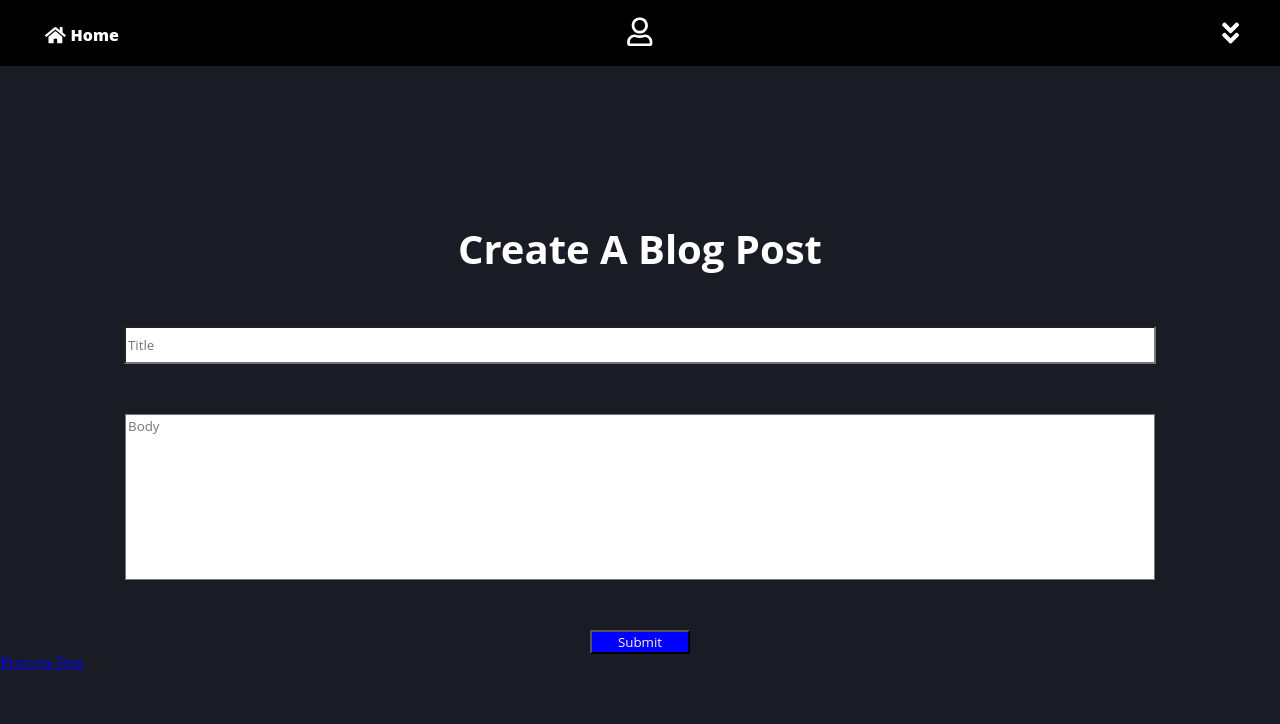
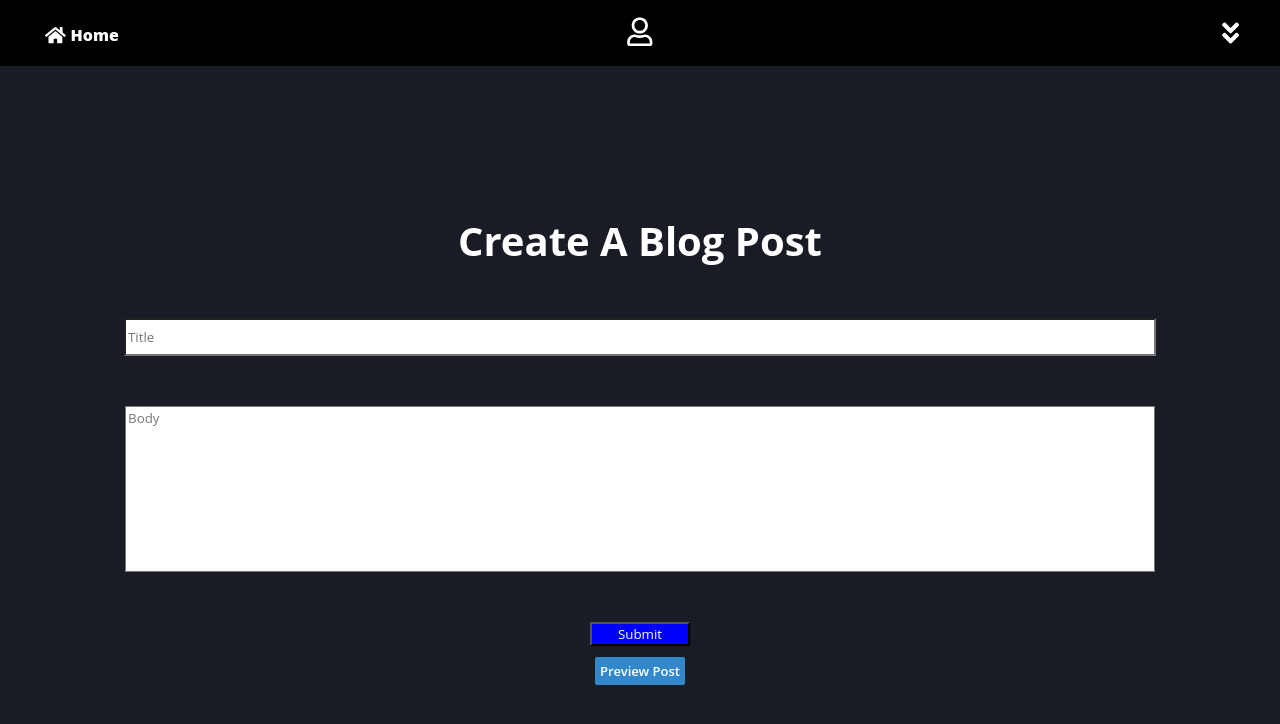
Before and after one commit to alexk9081/my-webpage, a React (Create React App) app: page /data/add-blog in a window 1280 px wide. Shown: the top 724 px of the page. Built offline with nearby package versions, Linux system fonts and the light colour scheme.

Commit message:
Styled posts and pages and added default values

```diff
--- a/src/components/AddBlogPost.jsx
+++ b/src/components/AddBlogPost.jsx
@@ -4,7 +4,7 @@ import { collection, addDoc, Timestamp } from "firebase/firestore";
 import { firestore } from "../firebaseConfig";
 
 function AddBlogPost() {
-    const [title, setTitle, body, setBody, userName, userImg] = useOutletContext();
+    const [title, body, userName, userImg, setTitle, setBody] = useOutletContext();
     const navigate = useNavigate();
 
 
@@ -23,13 +23,13 @@ function AddBlogPost() {
 
 
     return (
-        <div>
+        <div className={classes.blogPostSection}>
             <h1 className={classes.title}>Create A Blog Post</h1>
             <input className={classes.titleInput} onChange={(newTitleInput) => { setTitle(newTitleInput.target.value) }} type="text" placeholder="Title" />
             <textarea className={classes.bodyInput} onChange={(newBodyInput) => { setBody(newBodyInput.target.value) }} type="text" placeholder="Body" />
             <input className={classes.submit} onClick={() => { submitPost() }} type="submit" />
 
-            <Link to='/data/preview-blog'>Preview Post</Link>
+            <Link className={classes.changePage} to='/data/preview-blog'>Preview Post</Link>
         </div>
     )
 }
--- a/src/components/AddBlogPost.module.css
+++ b/src/components/AddBlogPost.module.css
@@ -1,3 +1,7 @@
+.blogPostSection {
+    text-align: center;
+}
+
 .title {
     color: white;
 
@@ -6,7 +10,7 @@
     text-align: center;
 }
 
-.titleInput, .bodyInput, .submit {
+.titleInput, .bodyInput, .submit, .changePage {
     font-family: "Open Sans", sans-serif;
 }
 
@@ -45,7 +49,7 @@
     width: 100px;
 
     display: block;
-    margin: auto;
+    margin: 1rem auto;
 
     background-color: blue;
     color: white;
@@ -54,3 +58,13 @@
 .submit:active {
     filter: brightness(0.85);
 }
+
+.changePage {
+    text-decoration: none;
+    color: white;
+    background-color: #38c;
+    padding: 5px;
+    border-radius: 2px;
+    font-size: small;
+    font-weight: 600;
+}
--- a/src/components/BlogPost.jsx
+++ b/src/components/BlogPost.jsx
@@ -33,7 +33,6 @@ function BlogPost({ title, time, description, userName, userImg }) {
 
     return (
         <div className={classes.post}>
-            <h1 className={classes.postDivider}>•••</h1>
             <h2 className={classes.title}>
                 {title}
             </h2>
@@ -57,7 +56,7 @@ BlogPost.defaultProps = {
 
 BlogPost.propTypes = {
     title: PropTypes.string.isRequired,
-    time: PropTypes.string,
+    time: PropTypes.number,
     description: PropTypes.string.isRequired,
     userName: PropTypes.string.isRequired,
     userImg: PropTypes.string.isRequired
--- a/src/components/PreviewBlogPost.jsx
+++ b/src/components/PreviewBlogPost.jsx
@@ -1,24 +1,22 @@
 import classes from "./PreviewBlogPost.module.css";
 import { useOutletContext, Link } from "react-router-dom";
-import { Timestamp } from "firebase/firestore";
 import BlogPost from "./BlogPost";
 
 function PreviewBlogPost() {
-    const [title, _setTitle, body, _setBody, userName, userImg] = useOutletContext();
+    const [title, body, userName, userImg] = useOutletContext();
 
 
     return (
-        <div>
-            <h1 className={classes.title}>Blog Post Previw</h1>
+        <div className={classes.previewPostSection}>
+            <h1 className={classes.title}>Blog Post Preview</h1>
 
-            <BlogPost title={title}
-                description={body}
-                time={Timestamp.fromDate(new Date()).seconds}
-                userName={userName}
-                userImg={userImg}
+            <BlogPost title={title ? title : "INSERT TITLE"}
+                description={body ? body : "INSERT BODY"}
+                userName={userName ? userName : "Poster"}
+                userImg={userImg ? userImg : "https://lh3.googleusercontent.com/a-/AOh14Gg7yiSuDoCskXTNN_tWYAP-fR2IgnVugU_4IGQ=s96-c"}
             />
 
-            <Link to='/data/add-blog'>Add Post</Link>
+            <Link className={classes.changePage} to='/data/add-blog'>Edit Post</Link>
         </div>
     )
 }
--- a/src/components/PreviewBlogPost.module.css
+++ b/src/components/PreviewBlogPost.module.css
@@ -1,3 +1,7 @@
+.previewPostSection{
+    text-align: center;
+}
+
 .title {
     color: white;
 
@@ -5,3 +9,14 @@
     font-size: 2.5rem;
     text-align: center;
 }
+
+.changePage {
+    font-family: "Open Sans", sans-serif;
+    text-decoration: none;
+    color: white;
+    background-color: #38c;
+    padding: 5px;
+    border-radius: 2px;
+    font-size: small;
+    font-weight: 600;
+}
--- a/src/components/blogPost.module.css
+++ b/src/components/blogPost.module.css
@@ -19,16 +19,6 @@
     border-radius: 8px;
 
     white-space: pre-line;
-}
-
-.postDivider {
-    font-family: 'Courier New', Courier, monospace;
-    text-align: center;
-    font-size: 2rem;
-
-    padding-bottom: 3rem;
-
-    color: gray;
 }
 
 .sectionBreakLine {
--- a/src/pages/AddBlogPostPage.js
+++ b/src/pages/AddBlogPostPage.js
@@ -9,7 +9,7 @@ function AddInfoPage({ userName, userImg}) {
     return (
         <div className={classes.addPostPage}>
             <div className={classes.aligner}>
-                <Outlet context={[title, setTitle, body, setBody, userName, userImg]} />
+                <Outlet context={[title, body, userName, userImg, setTitle, setBody]} />
             </div>
         </div>
     )
--- a/src/pages/homePage.js
+++ b/src/pages/homePage.js
@@ -16,12 +16,15 @@ function HomePage() {
             const querySnapshot = await getDocs(query(blogPostData, orderBy("date", "desc")));
             setPosts(querySnapshot.docs.map((doc) => {
                 return (
+                    <>
+                        <h1 className={classes.postDivider}>•••</h1>
                         <BlogPost title={doc.data().title}
                             description={doc.data().body}
                             time={doc.data().date.seconds}
                             userName={doc.data().userDisplayName}
                             userImg={doc.data().userImageUrl}
                             key={uuidv4()} />
+                    </>
                 )
             })
             );
--- a/src/pages/homePage.module.css
+++ b/src/pages/homePage.module.css
@@ -12,3 +12,14 @@
 
     width: 70vw;
 }
+
+.postDivider {
+    font-family: 'Courier New', Courier, monospace;
+    text-align: center;
+    font-size: 2rem;
+
+    padding-top: 3rem;
+    padding-bottom: 1rem;
+
+    color: gray;
+}
```
Lines whose indentation alone changed are shown as unchanged.
